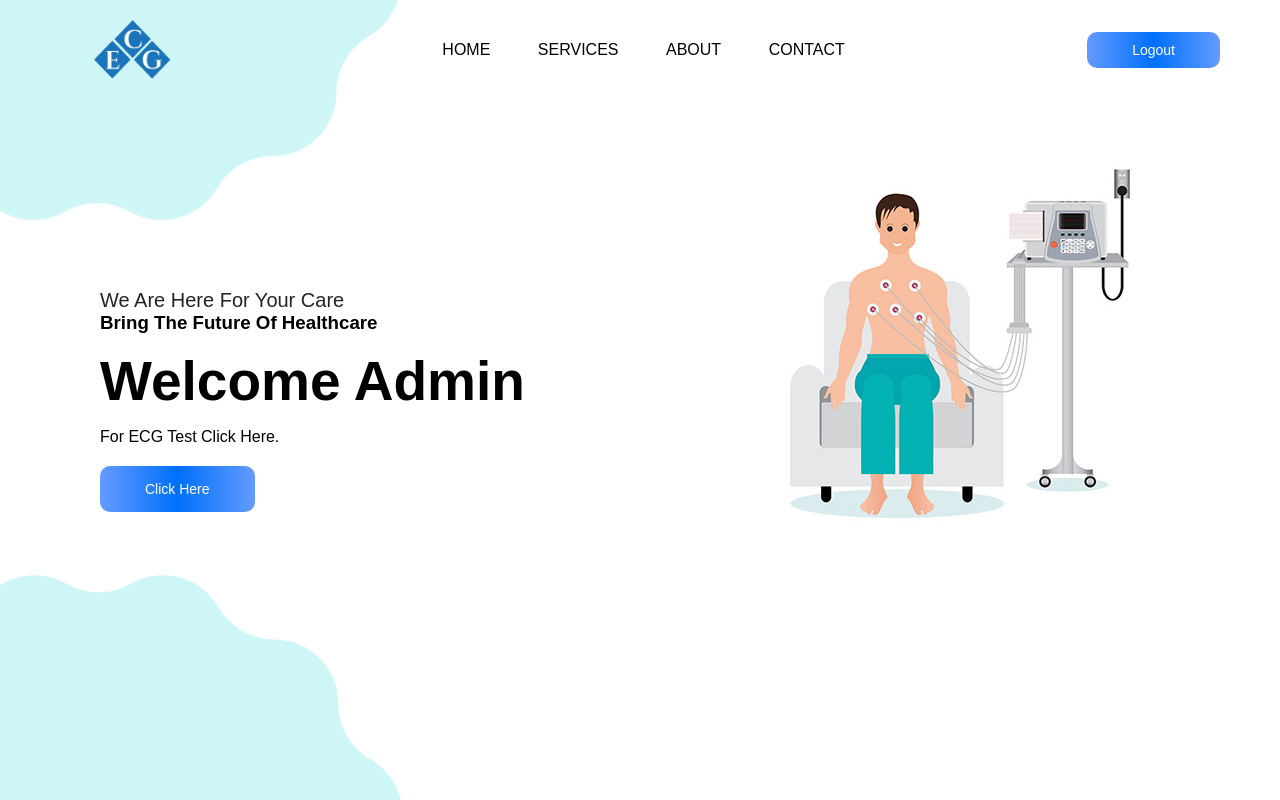
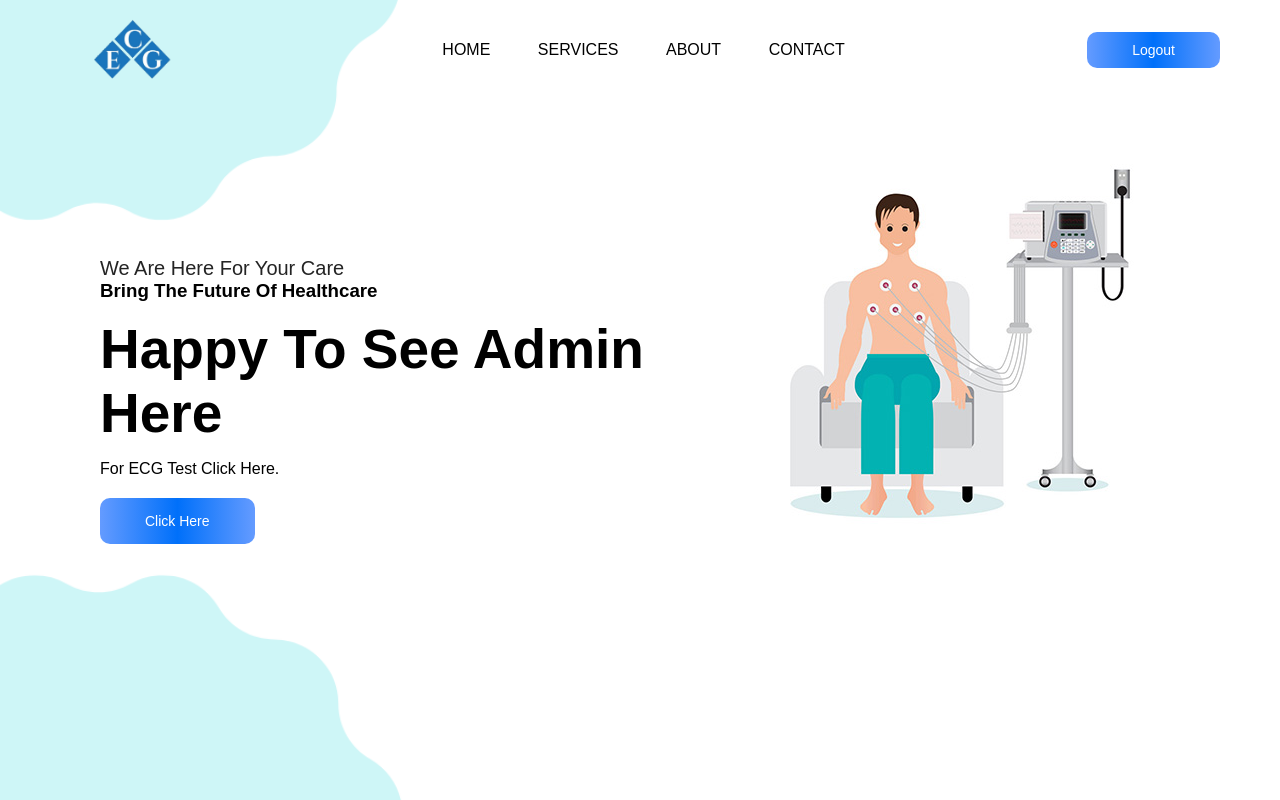
Before and after one commit to arkafreak/HeartCare, a Django app: page / in a window 1280 px wide. Run offline with Django 4.2, Linux system fonts and the light colour scheme; a user stored in the database is signed in.

Commit message:
Update index.html

```diff
--- a/HeartProject/templates/index.html
+++ b/HeartProject/templates/index.html
@@ -38,7 +38,7 @@
                     <h2>  We Are Here For Your Care</h2>
                     {% if user.is_authenticated %}
                     <h3>Bring The Future Of Healthcare</h3>
-                     <h1>Welcome {{user.username}}</h1>
+                     <h1>Happy to see {{user.username}} here</h1>
                      <p>For ECG Test Click Here.</p>
                     <button type="button" onclick="location.href=''"> Click Here </button>
                     {% else %}
```
